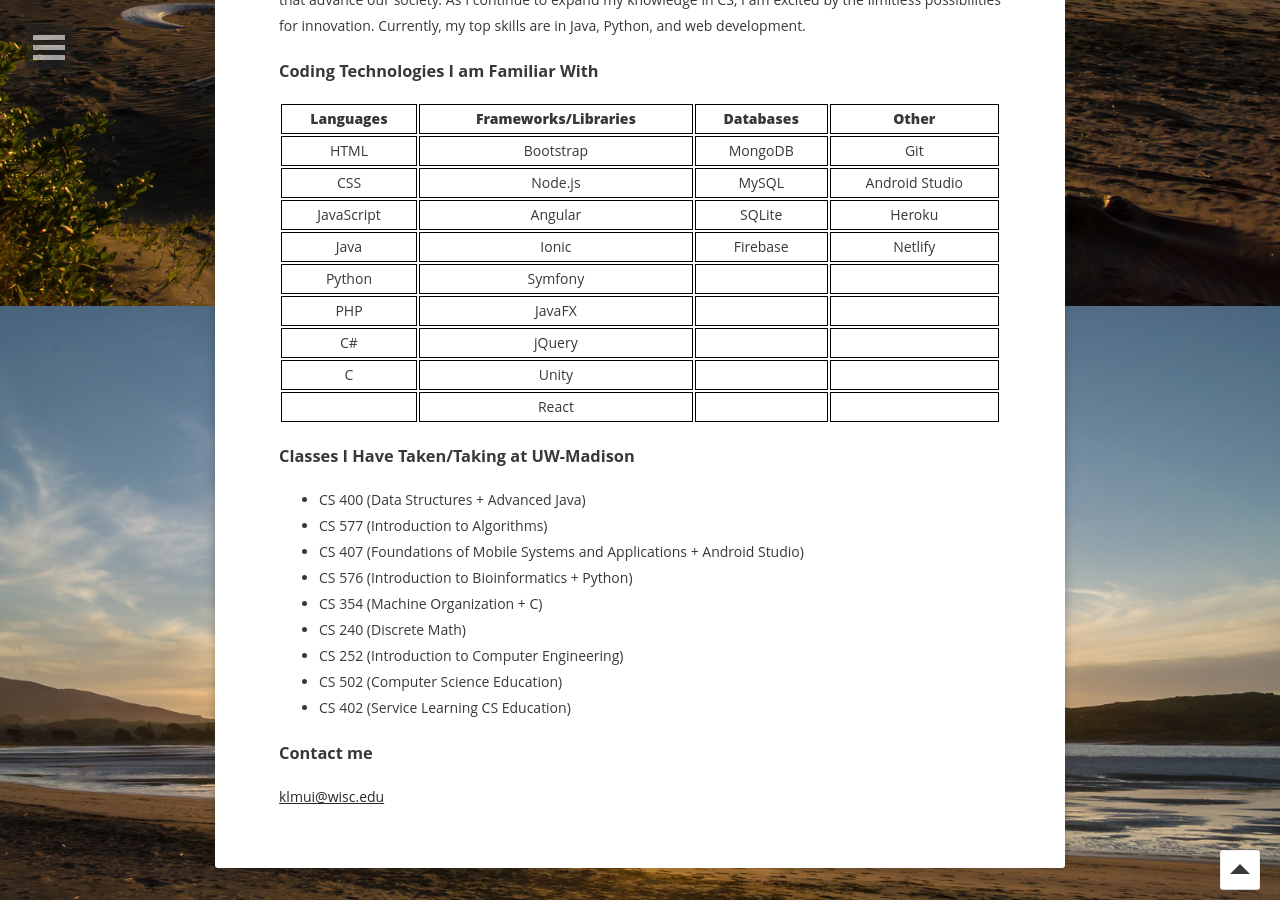
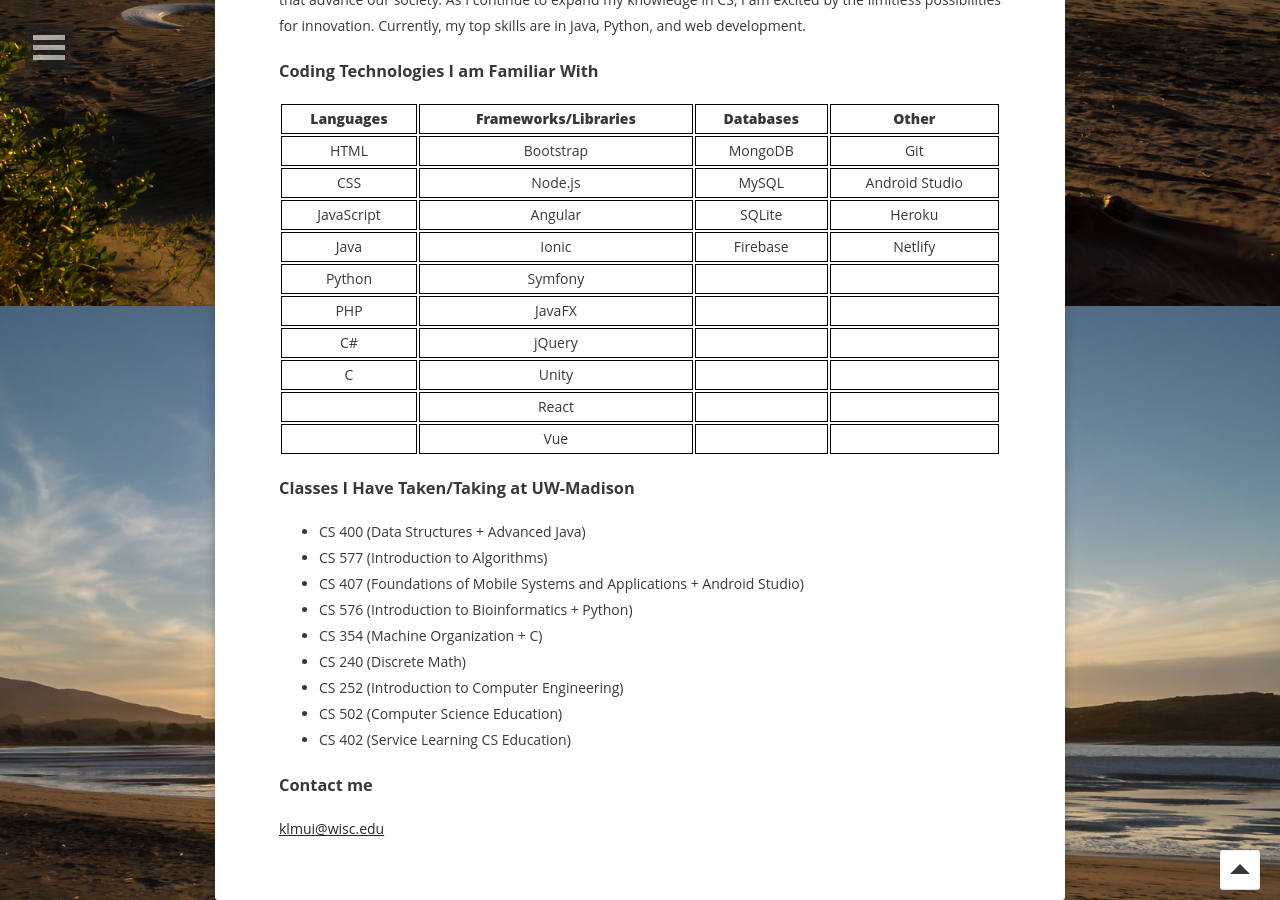
Before and after one commit to klmui/klmui2, a Jekyll site: the page built from about/index.md, in a window 1280 px wide and 900 px high, scrolled down 594 px. Built offline with Jekyll 4.4.1, drawn with Linux system fonts in a browser that asks for light colours.

Commit message:
Edit about

```diff
--- a/about/index.md
+++ b/about/index.md
@@ -86,6 +86,12 @@ My passion for software development sparked after I competed in a hackathon for
       <td style="text-align: center"></td>
       <td style="text-align: center"></td>
     </tr>
+    <tr>
+      <td style="text-align: center"></td>
+      <td style="text-align: center">Vue</td>
+      <td style="text-align: center"></td>
+      <td style="text-align: center"></td>
+    </tr>
   </tbody>
 </table>
 
```
